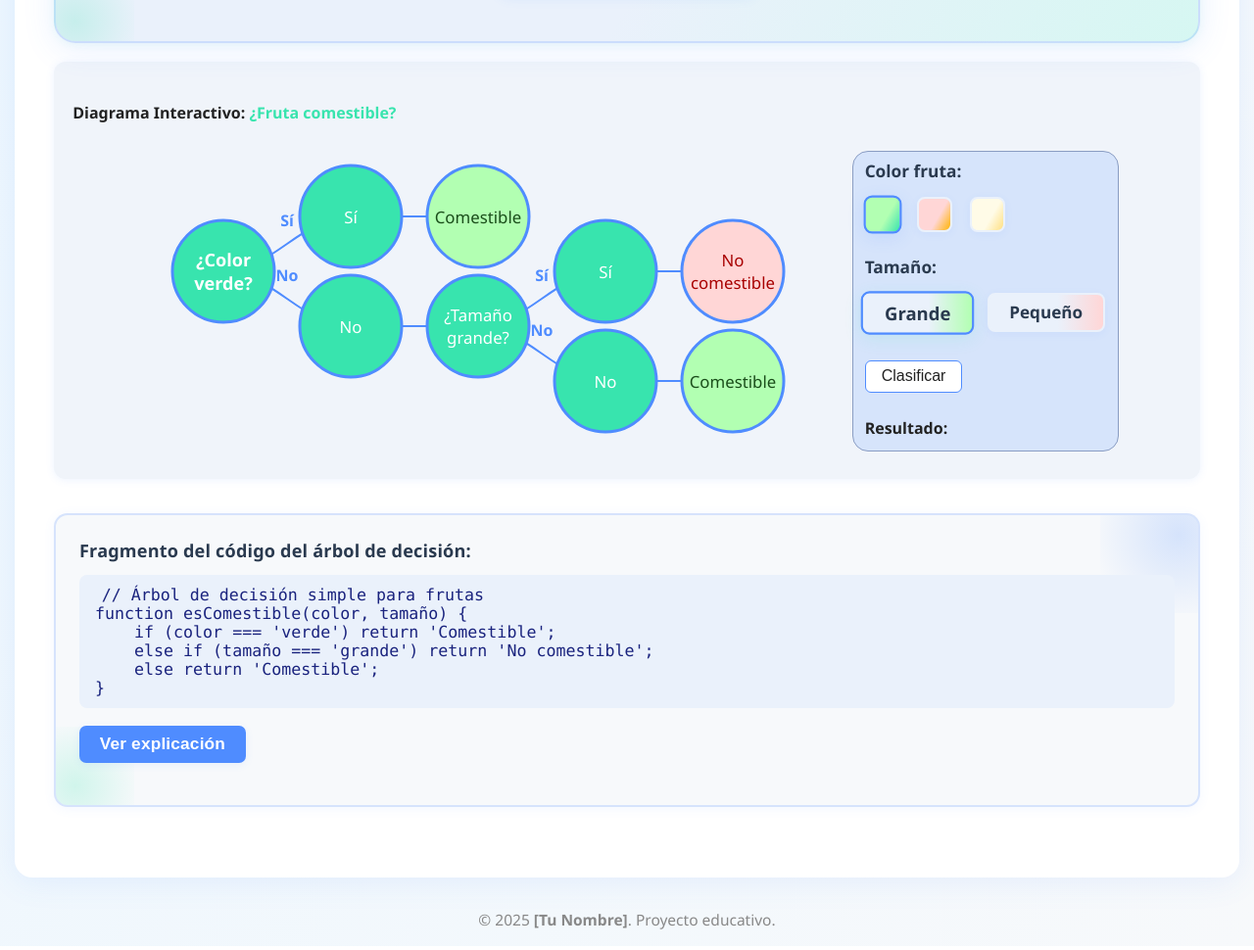
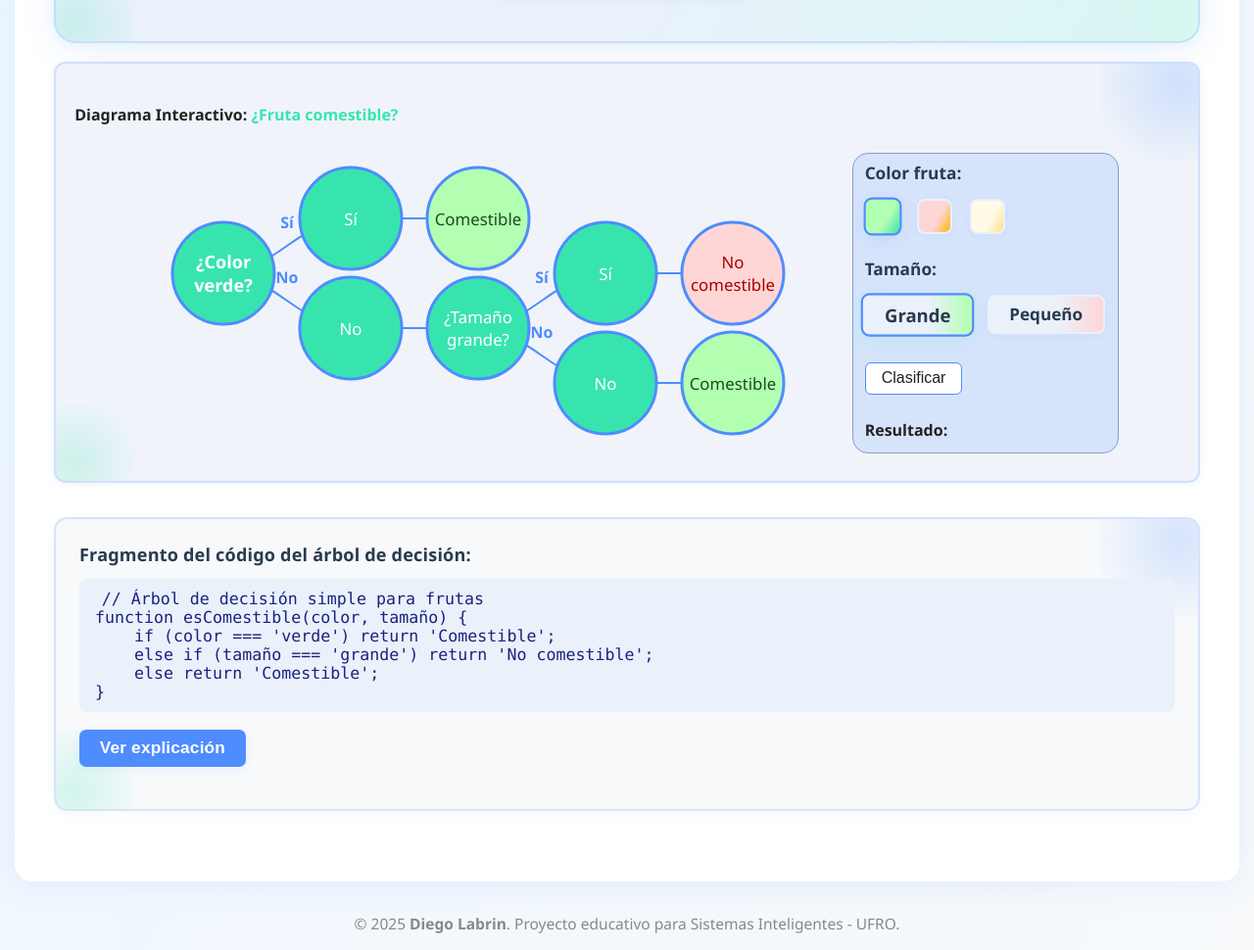
Before and after one commit to Diego-LC/Machine-Learning---interactive-guide, a plain HTML site: page index.html in a window 1280 px wide. Shown: the part 1003-1973 px from the top of the page at 98% size. Drawn offline with nearby package versions, Linux system fonts and the light colour scheme.

Commit message:
doc(index): Agregado nombre autor en titulo y footer, y añadido clase para estilo tarjeta en diagrama de arbol

```diff
--- a/index.html
+++ b/index.html
@@ -16,7 +16,7 @@
         <div class="header-content">
             <h1><span class="ml-gradient">Aprende Machine Learning</span></h1>
             <h2>Árboles de Decisión y Reinforcement Learning</h2>
-            <p class="autor">Autor: <b>[Tu Nombre]</b></p>
+            <p class="autor">Autor: <b>Diego Labrin</b></p>
             <p class="intro">Descubre de forma interactiva dos técnicas fundamentales de Machine Learning, sin necesidad de conocimientos previos.</p>
         </div>
     </header>
@@ -30,7 +30,7 @@
         <section id="arboles" class="tab-content active">
             <h2>Árboles de Decisión</h2>
             <div class="teoria" id="teoria-arboles"></div>
-            <div class="interactivo" id="diagrama-arbol"></div>
+            <div class="interactivo card-diagrama" id="diagrama-arbol"></div>
             <div class="ejemplo" id="ejemplo-arbol"></div>
         </section>
         <section id="rl" class="tab-content">
@@ -49,7 +49,7 @@
         </section>
     </main>
     <footer>
-        <p>© 2025 <b>[Tu Nombre]</b>. Proyecto educativo.</p>
+        <p>© 2025 <b>Diego Labrin</b>. Proyecto educativo para Sistemas Inteligentes - UFRO.</p>
     </footer>
 </body>
 </html>
```
